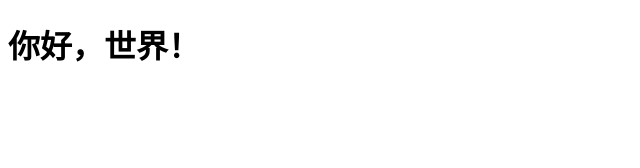
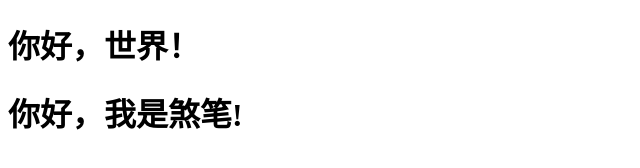
Before and after one commit to 795454/test, a plain HTML site: page index.html in a window 1280 px wide. Shown: the whole page, without its empty margins (0-640 px from the left). Drawn offline with Linux system fonts and the light colour scheme.

Commit message:
Update index.html
change1208

```diff
--- a/index.html
+++ b/index.html
@@ -7,5 +7,6 @@
 </head>
 <body>
     <h1>你好，世界！</h1>
+    <h1>你好，我是煞笔!</h1>
 </body>
 </html>
```
